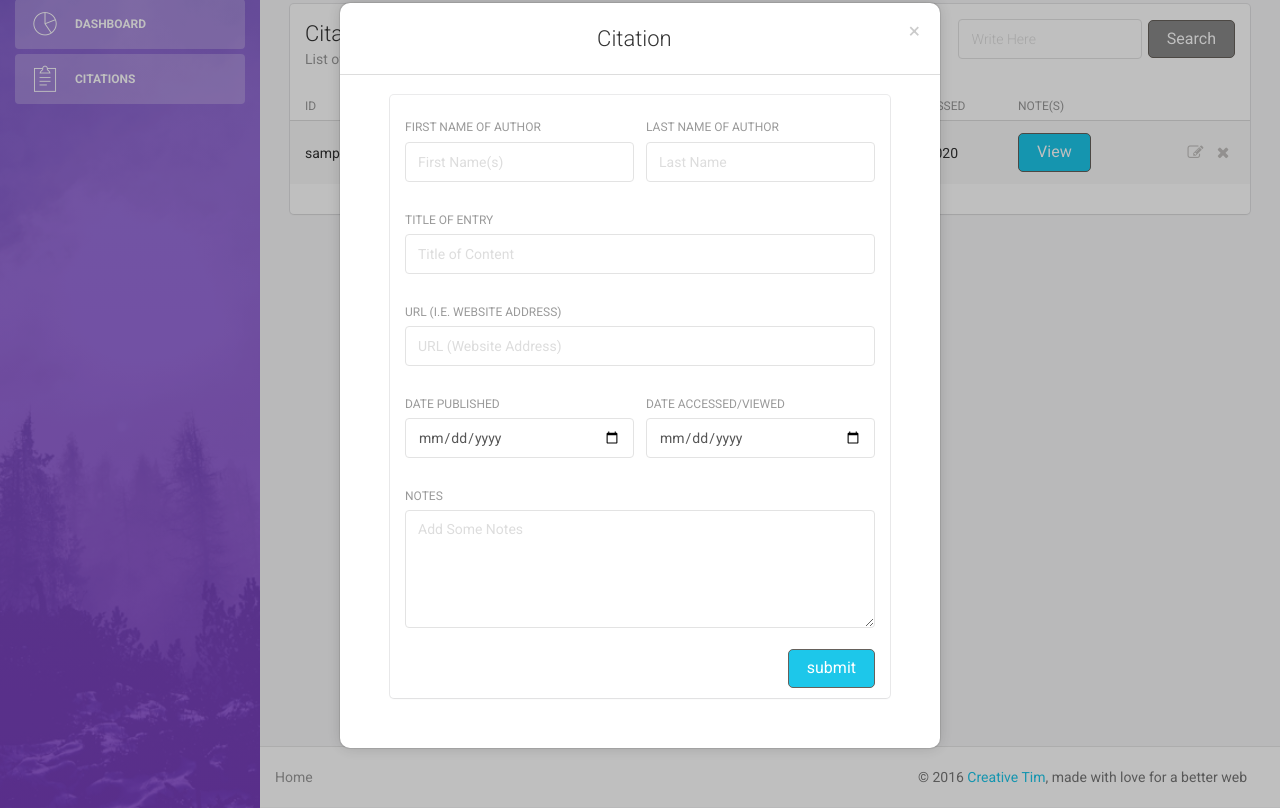
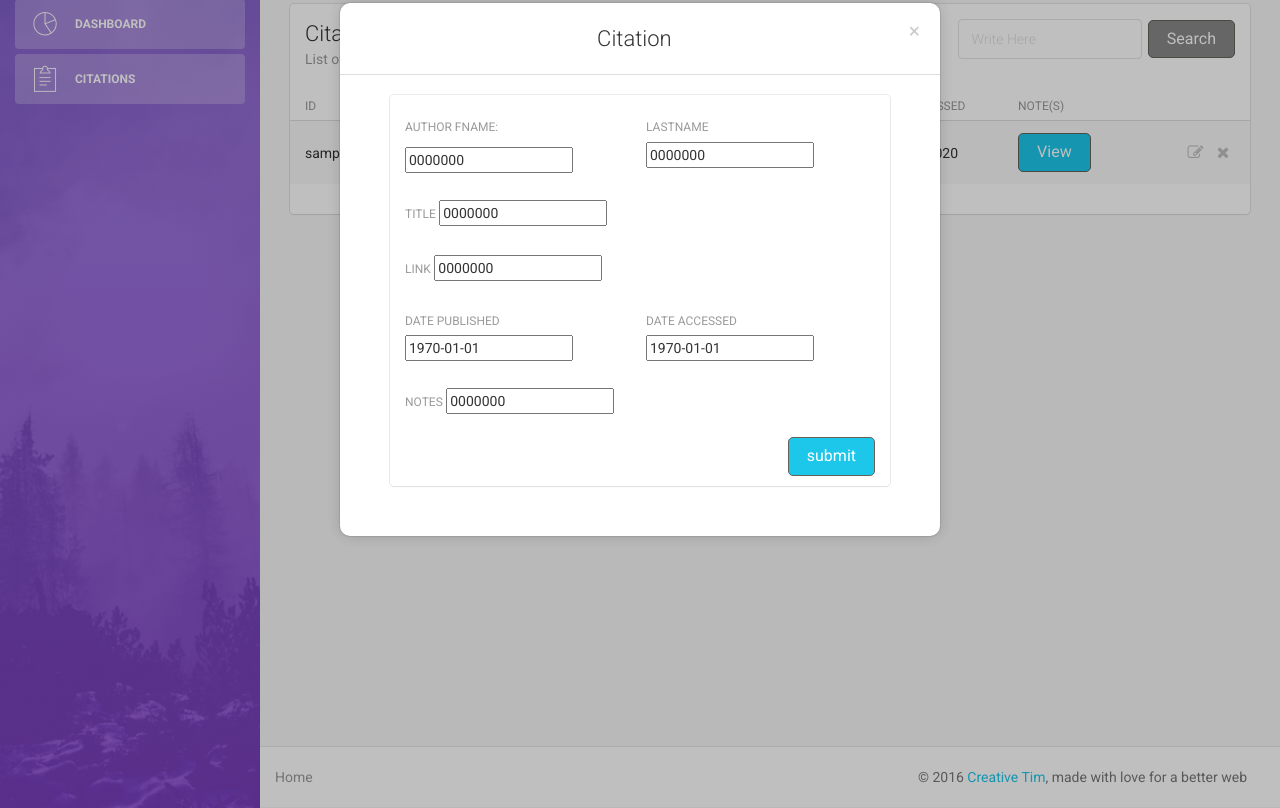
Before and after one commit to thommiller/AWS-Group-E, a Django app: page /citations/ in a window 1280 px wide, after a click on "New Citation". Shown: the part 87-895 px from the top of the page. Run offline with Django 3.2, Linux system fonts and the light colour scheme; a user stored in the database is signed in; tables that the repository leaves empty hold one stand-in row (values such as "Sample post"); some libraries are stand-ins or nearby versions.

Commit message:
python form and delete

```diff
--- a/djangoBackend/citations/forms.py
+++ b/djangoBackend/citations/forms.py
@@ -1,12 +1,25 @@
 from django import forms
 from django.core.exceptions import ValidationError
+from django.forms.fields import DateField
+from .models import Citation
+from django.forms import ModelForm
 
-from contacts.models import Contact
 
 
 class CitationForm(forms.ModelForm):
-    class Meta:
-        model = Citation
+	class Meta:
+		model = Citation
+		fields = ("author_fname", "author_lname", "title", "link", "date_acc", "date_pub", "notes",)
 
-    def __init__(self, *args, **kwargs):
-        return super(ContactForm, self).__init__(*args, **kwargs)
+
+
+
+
+
+
+
+    #class Meta:
+        #model = Citation
+
+    #def __init__(self, *args, **kwargs):
+        #return super(ContactForm, self).__init__(*args, **kwargs)
--- a/djangoBackend/citations/views.py
+++ b/djangoBackend/citations/views.py
@@ -3,6 +3,8 @@ from django.contrib.auth import authenticate, logout, login, get_user
 from django.shortcuts import render, redirect
 from django.contrib.auth.decorators import login_required
 from citations.models import Citation
+from .forms import CitationForm
+
 
 def login_data(request):
         username = request.POST.get('email')
@@ -25,22 +27,22 @@ def registration_data(request):
         user = User.objects.create_user(username, email, password, first_name=firstname, last_name=lastname)
         return redirect('/')
 
-@login_required
-def citations_data(request):
-    print('citations data reached')
-    query_results = Citation.objects.all()
-    if request.method == "POST":
-        author_fname = request.POST.get("author_fname")
-        author_lname = request.POST.get("author_lname")
-        title = request.POST.get("title")
-        link = request.POST.get("url")
-        date_acc = request.POST.get("date_acc")
-        date_pub = request.POST.get("date_pub")
-        notes = request.POST.get("notes")
-        a_citation = Citation(author_fname=author_fname, author_lname=author_lname, title=title, link=link, date_acc=date_acc, date_pub=date_pub, notes=notes)
-        a_citation.user = get_user(request)
-        a_citation.save(force_insert=True)
-    return redirect('/citations')
+#@login_required
+#def citations_data(request):
+#    print('citations data reached')
+#    query_results = Citation.objects.all()
+#    if request.method == "POST":
+#        author_fname = request.POST.get("author_fname")
+#        author_lname = request.POST.get("author_lname")
+#        title = request.POST.get("title")
+#        link = request.POST.get("url")
+#        date_acc = request.POST.get("date_acc")
+#        date_pub = request.POST.get("date_pub")
+#        notes = request.POST.get("notes")
+#        a_citation = Citation(author_fname=author_fname, author_lname=author_lname, title=title, link=link, date_acc=date_acc, date_pub=date_pub, notes=notes)
+#        a_citation.user = get_user(request)
+#        a_citation.save(force_insert=True)
+#    return redirect('/citations')
 
 def logout_view(request):
     logout(request)
@@ -48,4 +50,24 @@ def logout_view(request):
 
 @login_required
 def citations(request):
-    return render(request, 'citations.html', {'query_results': Citation.objects.all()})
+    form = CitationForm()
+    return render(request, 'citations.html', {'query_results': Citation.objects.all(), "form" : form})
+
+@login_required
+def citations_data(request):
+    if request.method == "POST":
+        form = CitationForm(request.POST)
+        if form.is_valid():
+            data = form.save(commit=False)
+            data.user = request.user
+            data.save()
+        return redirect('/citations')
+    else:
+        form = CitationForm()
+
+
+def deleteEntry(request, id):
+    print("work")
+    thingy = Citation.objects.get(pk = id)
+    thingy.delete()
+    return redirect('/citations')
--- a/djangoBackend/settings.py
+++ b/djangoBackend/settings.py
@@ -79,8 +79,8 @@ DATABASES = {
     'default': {
         'ENGINE': 'django.db.backends.postgresql_psycopg2',
         'NAME': 'citations',
-        'USER': 'testuser',
-        'PASSWORD': 'testuser',
+        #'USER': 'testuser',
+        #'PASSWORD': 'testuser',
         'HOST': '127.0.0.1',
         'PORT': '5432',
     }
--- a/djangoBackend/static/js/my-style.js
+++ b/djangoBackend/static/js/my-style.js
@@ -45,6 +45,7 @@ gsdk = {
     },
 }
 
-$('button[id="rowDelete"]').click(function(e){
-   $(this).closest('tr').remove()
+/*$('button[id="rowDelete"]').click(function(e){
+   window.location.href = {{% url 'deleteEntry' citation.id %}"}
 })
+*/
--- a/djangoBackend/templates/citations.html
+++ b/djangoBackend/templates/citations.html
@@ -153,10 +153,10 @@
                                                 <button type="button" class="btn btn-info btn-fill" data-toggle="popover" data-placement="left" title="Note" data-content="{{citation.notes}}" data-html="true">View</button>
                                             </td>
                                             <td class="td-actions text-right">
-                                                    <button type="button" rel="tooltip" title="Edit Citation" class="btn btn-info btn-simple btn-xs" data-toggle="modal" data-target="#NewCitaion">
+                                                    <button type="button" rel="tooltip" title="Edit Citation" class="btn btn-info btn-simple btn-xs" data-toggle="modal" data-target="#EditCitaion">
                                                         <i class="fa fa-edit"></i>
                                                     </button>
-                                                    <button type="button" id="rowDelete" rel="tooltip" title="Remove" class="btn btn-danger btn-simple btn-xs">
+                                                    <button onclick="window.location.href = '{% url 'deleteEntry' citation.id %}'" type="button" id="rowDelete" rel="tooltip" title="Remove" class="btn btn-danger btn-simple btn-xs">
                                                         <i class="fa fa-times"></i>
                                                     </button>
                                                 </td>
@@ -205,57 +205,59 @@
             <div class="modal-body">
                 <div class="card">
                     <div class="content">
+                        {{ form.non_field_errors }}
                         <form method="post" action="/citations_data">
                             {% csrf_token %}
                             <div class="row">
                                 <div class="col-md-6">
                                     <div class="form-group">
-                                        <label>First Name of Author</label>
-                                        <input type="text" class="form-control" placeholder="First Name(s)" value="" name="author_fname">
+                                        <label for = "{{ form.author_fname.id_for_label }}">{{form.author_fname.label_tag}}</label>
+                                        {{ form.author_fname }}
+                                        {{ form.author_fname.errors }}
                                     </div>
                                 </div>
                                 <div class="col-md-6">
                                     <div class="form-group">
-                                        <label>Last Name of Author</label>
-                                        <input type="text" class="form-control" placeholder="Last Name" value="" name="author_lname">
+                                        <label for = "{{ form.author_lname.id_for_label }}">Lastname</label>
+                                        {{ form.author_lname }}
                                     </div>
                                 </div>
                             </div>
                             <div class="row">
                                 <div class="col-md-12">
                                     <div class="form-group">
-                                        <label>Title of Entry</label>
-                                        <input type="text" class="form-control" placeholder="Title of Content" value="" name="title">
+                                        <label for="{{ form.title.id_for_label }}">Title</label>
+                                        {{ form.title }}
                                     </div>
                                 </div>
                             </div>
                             <div class="row">
                                 <div class="col-md-12">
                                     <div class="form-group">
-                                        <label>URL (i.e. Website Address)</label>
-                                        <input type="text" class="form-control" placeholder="URL (Website Address)" value="" name="url">
+                                        <label for="{{ form.link.id_for_label }}">Link</label>
+                                        {{ form.link}}
                                     </div>
                                 </div>
                             </div>
                             <div class="row">
                                 <div class="col-md-6">
                                     <div class="form-group">
-                                        <label>Date Published</label>
-                                        <input type="date" class="form-control" name="date_pub">
+                                        <label for="{{ form.date_pub.id_for_label }}">Date Published</label>
+                                        {{ form.date_pub}}
                                     </div>
                                 </div>
                                 <div class="col-md-6">
                                     <div class="form-group">
-                                        <label>Date Accessed/Viewed</label>
-                                        <input type="date" class="form-control" max="2016-11-01" value="" name="date_acc">
+                                        <label for="{{ form.date_accc.id_for_label }}">Date Accessed</label>
+                                        {{ form.date_acc}}
                                     </div>
                                 </div>
                             </div>
                             <div class="row">
                                 <div class="col-md-12">
                                     <div class="form-group">
-                                        <label>Notes</label>
-                                        <textarea rows="5" class="form-control" placeholder="Add Some Notes" name="notes"></textarea>
+                                        <label for = "{{form.id_for_label }}">Notes</label>
+                                        {{ form.notes }}
                                     </div>
                                 </div>
                             </div>
@@ -270,6 +272,8 @@
 </div>
 
 <!--    end modal -->
+
+<!-- modal for editing -->
 
 
 <!-- Modal -->
--- a/djangoBackend/urls.py
+++ b/djangoBackend/urls.py
@@ -16,7 +16,7 @@ Including another URLconf
 from django.conf.urls import include, url
 from django.contrib import admin
 from django.views.generic import TemplateView
-from citations.views import login_data, registration_data, logout_view, citations_data, citations
+from citations.views import login_data, registration_data, logout_view, citations_data, citations, deleteEntry
 
 urlpatterns = [
     url(r'^admin/', admin.site.urls),
@@ -27,4 +27,5 @@ urlpatterns = [
     url(r'^login_data', login_data),
     url(r'^citations_data', citations_data, name='citations_data'),
     url(r'^$', TemplateView.as_view(template_name="signup-page.html")),
+    url(r'^delete/(?P<id>\d+)/', deleteEntry, name="deleteEntry")
 ]
```
Also changed, not shown: djangoBackend/forms.py (added, +27 -0 lines), 11 other files.
